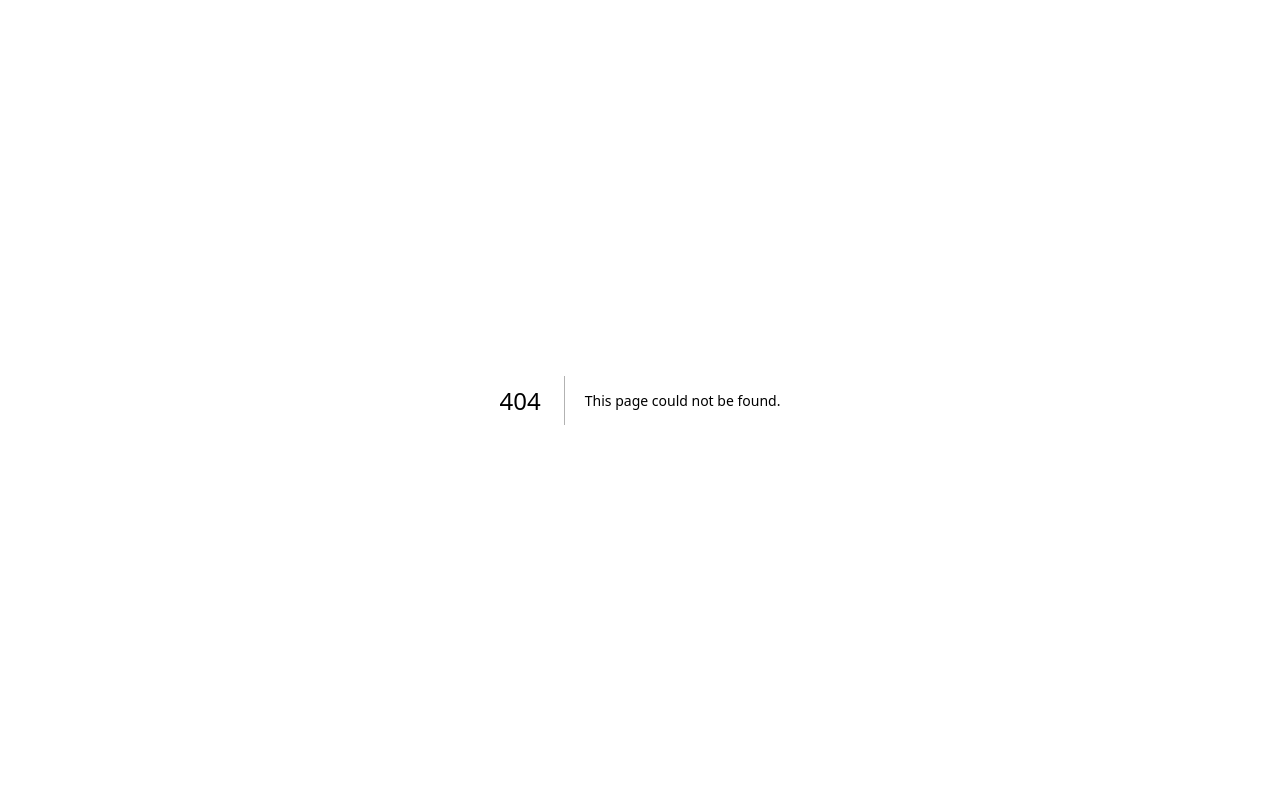
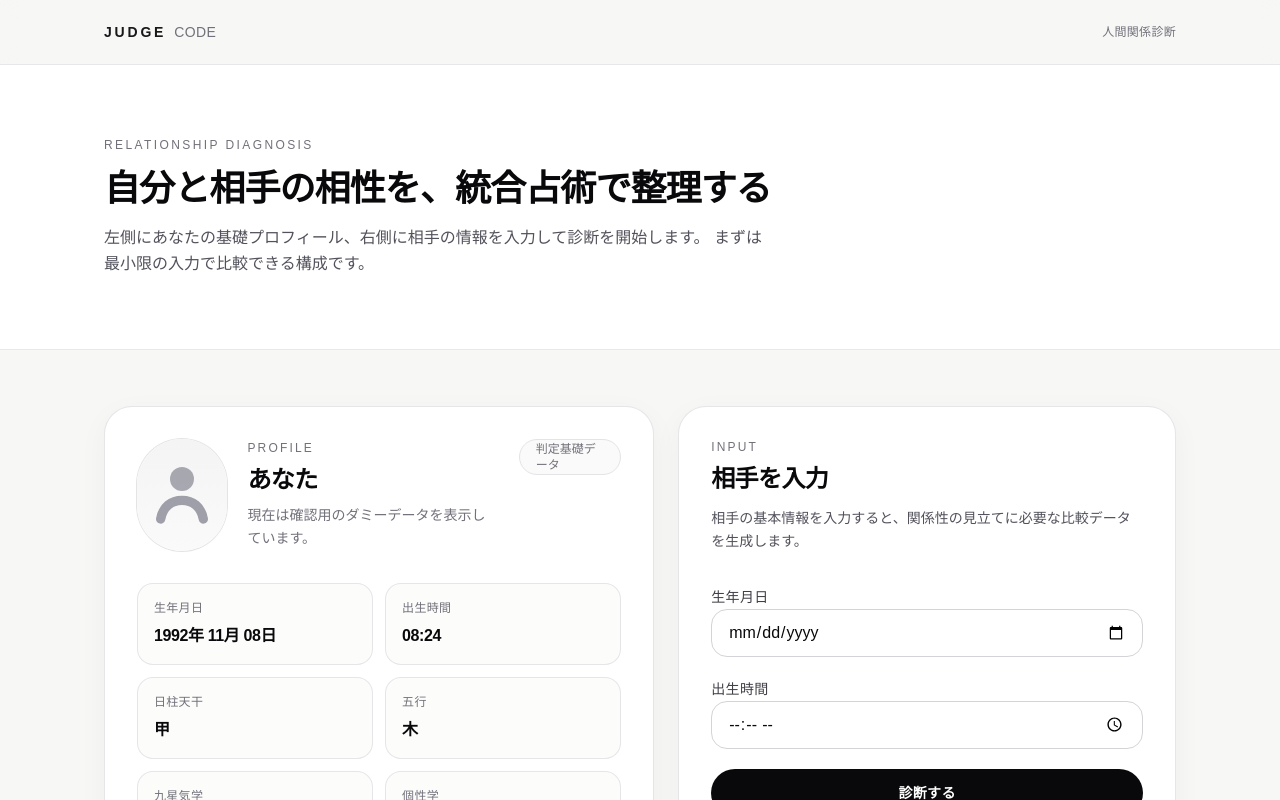
Before and after one commit to anan-commits/judge-app, a Next.js app: page /diagnosis in a window 1280 px wide. Before the commit this address had no page. Shown: the top 800 px of the page. Built offline with nearby package versions, Linux system fonts and the light colour scheme.

Commit message:
トップページ作成

```diff
--- /dev/null
+++ b/app/diagnosis/page.tsx
@@ -0,0 +1,165 @@
+const profileItems = [
+  { label: "生年月日", value: "1992年 11月 08日" },
+  { label: "出生時間", value: "08:24" },
+  { label: "日柱天干", value: "甲" },
+  { label: "五行", value: "木" },
+  { label: "九星気学", value: "三碧木星" },
+  { label: "個性学", value: "調和型" },
+  { label: "吉方位", value: "東南" },
+] as const;
+
+function PersonSilhouette() {
+  return (
+    <div className="flex h-28 w-28 items-center justify-center rounded-full bg-gradient-to-b from-zinc-100 to-zinc-50 ring-1 ring-zinc-200">
+      <svg
+        viewBox="0 0 120 120"
+        className="h-20 w-20 text-zinc-400"
+        aria-hidden="true"
+        fill="none"
+      >
+        <circle cx="60" cy="36" r="18" fill="currentColor" opacity="0.9" />
+        <path
+          d="M28 96c3-18 16-28 32-28s29 10 32 28"
+          stroke="currentColor"
+          strokeWidth="14"
+          strokeLinecap="round"
+        />
+      </svg>
+    </div>
+  );
+}
+
+export default function DiagnosisPage() {
+  return (
+    <main className="min-h-screen bg-[#f7f7f5] text-zinc-900">
+      <header className="border-b border-zinc-200/80 bg-[#f7f7f5]/90 backdrop-blur-md">
+        <div className="mx-auto flex h-16 max-w-6xl items-center justify-between px-6 md:px-10">
+          <a href="/" className="flex items-baseline gap-2">
+            <span className="text-sm font-semibold tracking-[0.2em] text-zinc-900">JUDGE</span>
+            <span className="text-sm font-medium tracking-wide text-zinc-500">CODE</span>
+          </a>
+          <span className="hidden text-xs font-medium tracking-wide text-zinc-500 sm:inline">
+            人間関係診断
+          </span>
+        </div>
+      </header>
+
+      <section className="border-b border-zinc-200/80 bg-white">
+        <div className="mx-auto max-w-6xl px-6 py-14 md:px-10 md:py-18">
+          <p className="text-xs font-medium uppercase tracking-[0.2em] text-zinc-500">
+            Relationship diagnosis
+          </p>
+          <h1 className="mt-4 text-3xl font-semibold tracking-tight text-zinc-950 md:text-4xl">
+            自分と相手の相性を、統合占術で整理する
+          </h1>
+          <p className="mt-4 max-w-2xl text-sm leading-relaxed text-zinc-600 md:text-base">
+            左側にあなたの基礎プロフィール、右側に相手の情報を入力して診断を開始します。
+            まずは最小限の入力で比較できる構成です。
+          </p>
+        </div>
+      </section>
+
+      <section className="mx-auto max-w-6xl px-6 py-10 md:px-10 md:py-14">
+        <div className="grid gap-6 lg:grid-cols-[1.05fr_0.95fr]">
+          <article className="rounded-[28px] border border-zinc-200/90 bg-white p-7 shadow-[0_8px_30px_rgba(15,23,42,0.04)] md:p-8">
+            <div className="flex flex-col gap-6 sm:flex-row sm:items-start sm:justify-between">
+              <div className="flex items-center gap-5">
+                <PersonSilhouette />
+                <div>
+                  <p className="text-xs font-medium uppercase tracking-[0.18em] text-zinc-500">
+                    Profile
+                  </p>
+                  <h2 className="mt-2 text-2xl font-semibold tracking-tight text-zinc-950">
+                    あなた
+                  </h2>
+                  <p className="mt-2 text-sm leading-relaxed text-zinc-500">
+                    現在は確認用のダミーデータを表示しています。
+                  </p>
+                </div>
+              </div>
+              <span className="inline-flex h-9 items-center rounded-full border border-zinc-200 bg-zinc-50 px-4 text-xs font-medium text-zinc-500">
+                判定基礎データ
+              </span>
+            </div>
+
+            <div className="mt-8 grid gap-3 sm:grid-cols-2">
+              {profileItems.map((item) => (
+                <div
+                  key={item.label}
+                  className="rounded-2xl border border-zinc-200/90 bg-[#fcfcfb] px-4 py-4"
+                >
+                  <p className="text-xs font-medium tracking-wide text-zinc-500">{item.label}</p>
+                  <p className="mt-2 text-base font-semibold tracking-tight text-zinc-950">
+                    {item.value}
+                  </p>
+                </div>
+              ))}
+            </div>
+          </article>
+
+          <article className="rounded-[28px] border border-zinc-200/90 bg-white p-7 shadow-[0_8px_30px_rgba(15,23,42,0.04)] md:p-8">
+            <div>
+              <p className="text-xs font-medium uppercase tracking-[0.18em] text-zinc-500">
+                Input
+              </p>
+              <h2 className="mt-2 text-2xl font-semibold tracking-tight text-zinc-950">
+                相手を入力
+              </h2>
+              <p className="mt-3 text-sm leading-relaxed text-zinc-600">
+                相手の基本情報を入力すると、関係性の見立てに必要な比較データを生成します。
+              </p>
+            </div>
+
+            <form className="mt-8 space-y-5">
+              <div className="space-y-2">
+                <label
+                  htmlFor="partner-birthdate"
+                  className="text-sm font-medium tracking-wide text-zinc-700"
+                >
+                  生年月日
+                </label>
+                <input
+                  id="partner-birthdate"
+                  name="partner-birthdate"
+                  type="date"
+                  className="h-12 w-full rounded-2xl border border-zinc-300 bg-white px-4 text-base text-zinc-950 outline-none transition placeholder:text-zinc-400 focus:border-zinc-500 focus:ring-4 focus:ring-zinc-200/70"
+                />
+              </div>
+
+              <div className="space-y-2">
+                <label
+                  htmlFor="partner-birthtime"
+                  className="text-sm font-medium tracking-wide text-zinc-700"
+                >
+                  出生時間
+                </label>
+                <input
+                  id="partner-birthtime"
+                  name="partner-birthtime"
+                  type="time"
+                  className="h-12 w-full rounded-2xl border border-zinc-300 bg-white px-4 text-base text-zinc-950 outline-none transition placeholder:text-zinc-400 focus:border-zinc-500 focus:ring-4 focus:ring-zinc-200/70"
+                />
+              </div>
+
+              <button
+                type="submit"
+                className="inline-flex h-12 w-full items-center justify-center rounded-full bg-zinc-950 px-6 text-sm font-semibold tracking-wide text-white transition hover:bg-zinc-800 focus-visible:outline focus-visible:outline-2 focus-visible:outline-offset-2 focus-visible:outline-zinc-950"
+              >
+                診断する
+              </button>
+            </form>
+
+            <div className="mt-8 rounded-2xl border border-zinc-200 bg-zinc-50 px-4 py-4">
+              <p className="text-xs font-medium uppercase tracking-[0.16em] text-zinc-500">
+                Note
+              </p>
+              <p className="mt-2 text-sm leading-relaxed text-zinc-600">
+                入力導線はスマートフォンでも読みやすいよう、余白と文字サイズをやや大きめに設定しています。
+              </p>
+            </div>
+          </article>
+        </div>
+      </section>
+    </main>
+  );
+}
--- a/app/page.tsx
+++ b/app/page.tsx
@@ -69,7 +69,7 @@ export default function Home() {
           </p>
           <div className="mt-12 flex flex-wrap items-center gap-4">
             <a
-              href="#start"
+              href="/diagnosis"
               className="inline-flex h-12 items-center justify-center rounded-full bg-zinc-950 px-8 text-sm font-medium tracking-wide text-white shadow-sm transition hover:bg-zinc-800 focus-visible:outline focus-visible:outline-2 focus-visible:outline-offset-2 focus-visible:outline-zinc-950"
             >
               無料診断を始める
@@ -161,7 +161,7 @@ export default function Home() {
               </p>
             </div>
             <a
-              href="#start"
+              href="/diagnosis"
               className="inline-flex h-12 w-full items-center justify-center rounded-full bg-white px-10 text-sm font-semibold tracking-wide text-zinc-950 transition hover:bg-zinc-100 focus-visible:outline focus-visible:outline-2 focus-visible:outline-offset-2 focus-visible:outline-white md:w-auto"
             >
               今すぐ無料診断
```
